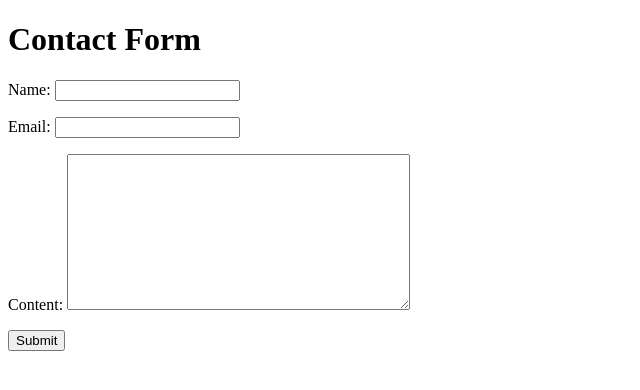
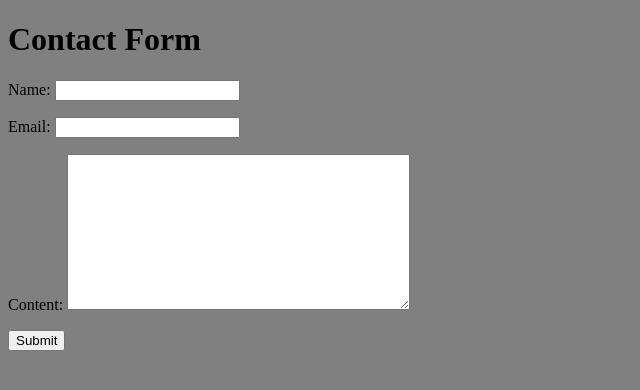
Before and after one commit to VrishaanganVS/Contact_list1, a Django app: page / in a window 1280 px wide. Shown: the top 390 px of the page, without its empty margins (0-640 px from the left). Run offline with Django 4.2, Linux system fonts and the light colour scheme.

Commit message:
Change to the look

```diff
--- a/contactform/contact/templates/contact/index.html
+++ b/contactform/contact/templates/contact/index.html
@@ -1,6 +1,15 @@
 <!DOCTYPE html>
 
 <html>
+    <head>
+        <style>
+            body {
+                background-color: gray;
+            }
+        </style>
+    </head>
+
+
     <body>
         <h1>Contact Form</h1>
 
```
